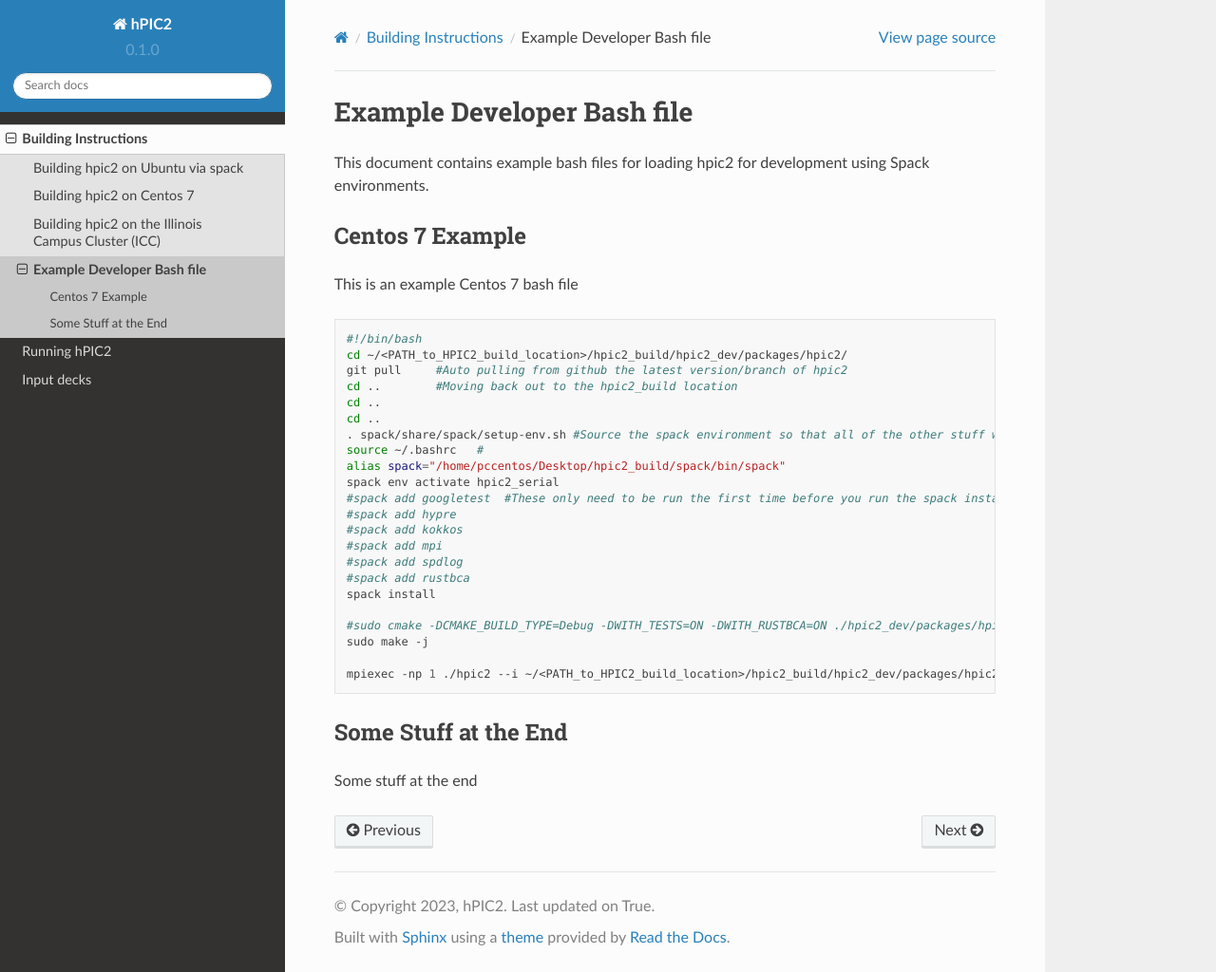
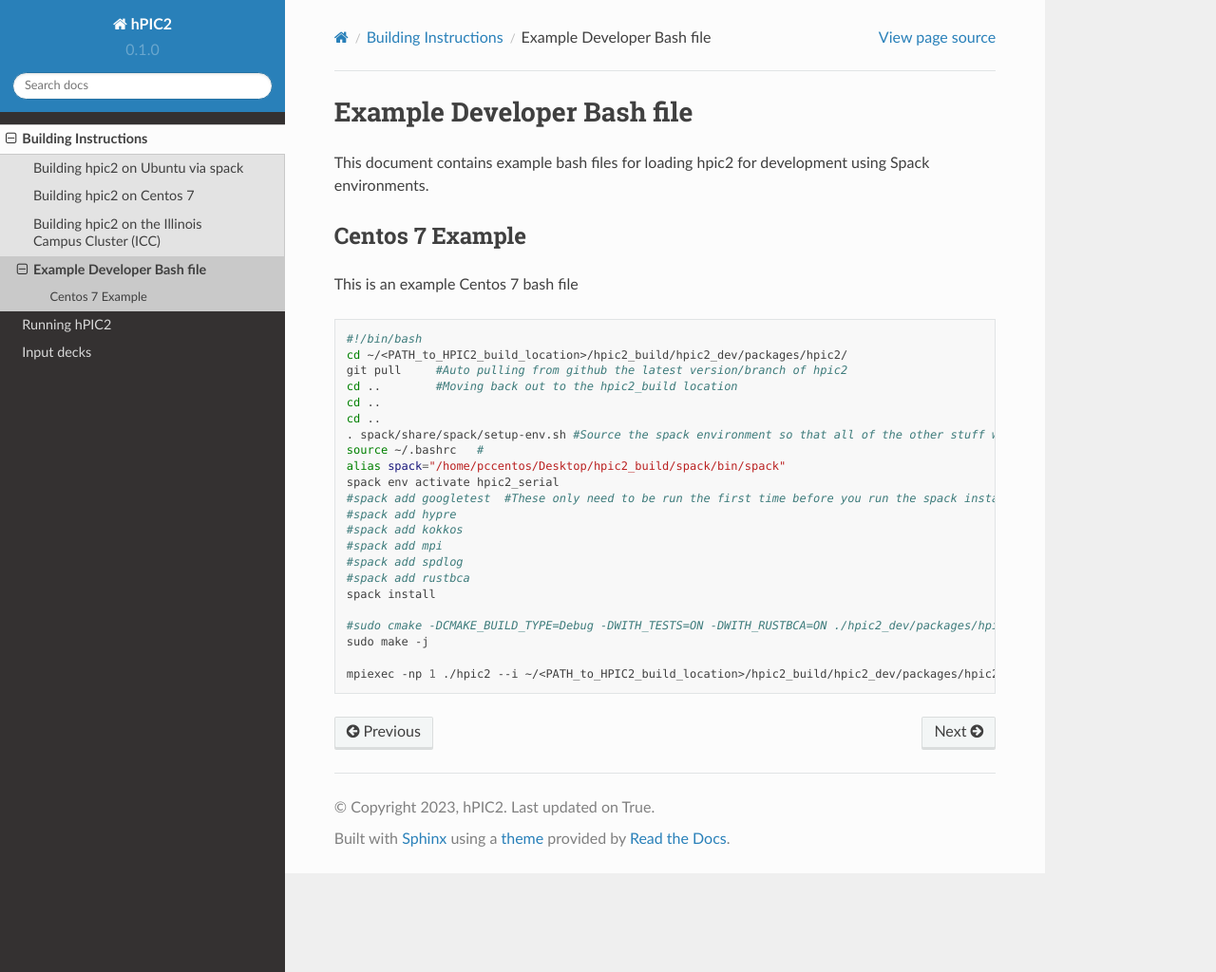
Before and after one commit to lcpp-org/hpic2doc, a Sphinx documentation site: the page built from docs/source/example_spack_environment.rst, in a window 1280 px wide and 1024 px high. Shown: the whole window at 95% size. Built offline with Sphinx 7.4.7 and the Read the Docs theme 2.0.0, drawn with Linux system fonts in a browser that asks for light colours.

Commit message:
removed some extraneous stuff

```diff
--- a/docs/source/example_spack_environment.rst
+++ b/docs/source/example_spack_environment.rst
@@ -30,8 +30,3 @@
     sudo make -j
 
     mpiexec -np 1 ./hpic2 --i ~/<PATH_to_HPIC2_build_location>/hpic2_build/hpic2_dev/packages/hpic2/examples/<name_example_file.txt> #This is where you actually run hpic2, see other sections of the docs to understand syntax
-
-Some Stuff at the End
----------------------
-
-Some stuff at the end
```
Also changed, not shown: 1 other file.
